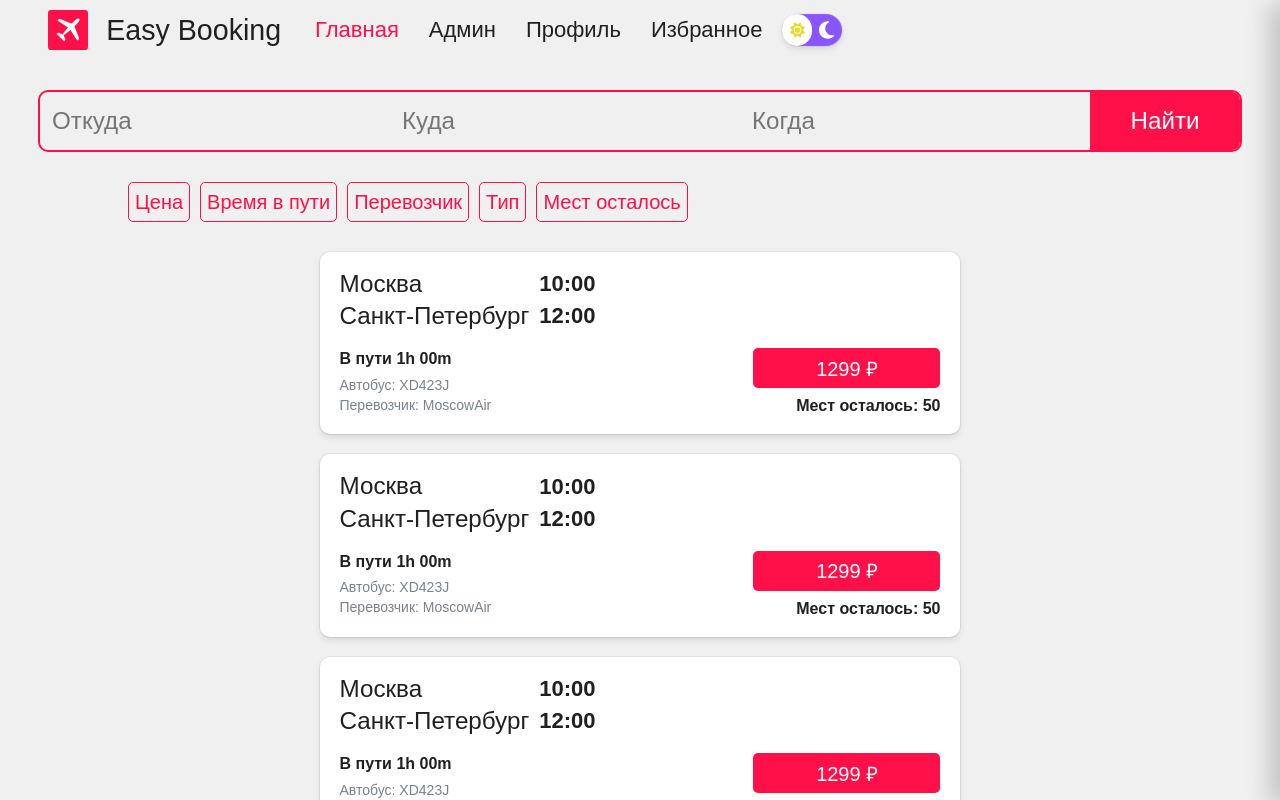
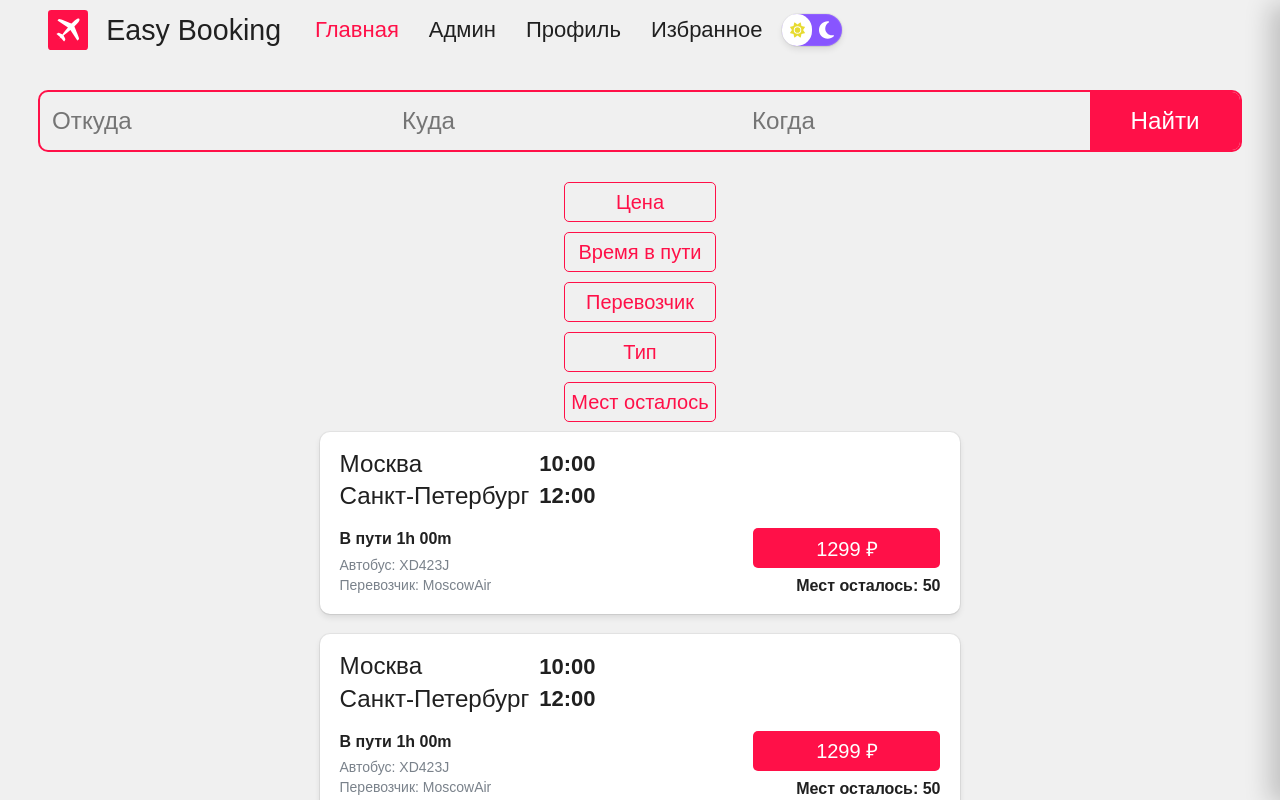
Before and after one commit to m1xa4kala/easy-booking, a React (Vite) app in the folder frontend/: page / in a window 1280 px wide. Shown: the top 800 px of the page. Built offline with nearby package versions, Linux system fonts and the light colour scheme; data requests are answered from the project's data file.

Commit message:
Hidden scroll bar

```diff
--- a/frontend/src/widgets/filtersBar/ui/FiltersBar.scss
+++ b/frontend/src/widgets/filtersBar/ui/FiltersBar.scss
@@ -1,3 +1,5 @@
+@use '@/app/styles/breakpoints.scss';
+
 .filters-bar {
   height: 60px;
 
@@ -6,7 +8,25 @@
     height: 100%;
     padding: 0 15px;
     display: flex;
+    gap: 10px;
     overflow-x: scroll;
-    gap: 10px;
+    -ms-overflow-style: none;
+    scrollbar-width: none;
+
+    &::-webkit-scrollbar {
+      display: none;
+    }
   }
 }
+
+@media screen and (min-width: breakpoints.$md) {
+  .filters-bar {
+    height: 100%;
+
+    .filters-list {
+      width: 100%;
+      flex-direction: column;
+      padding: 0;
+    }
+  }
+}
```
